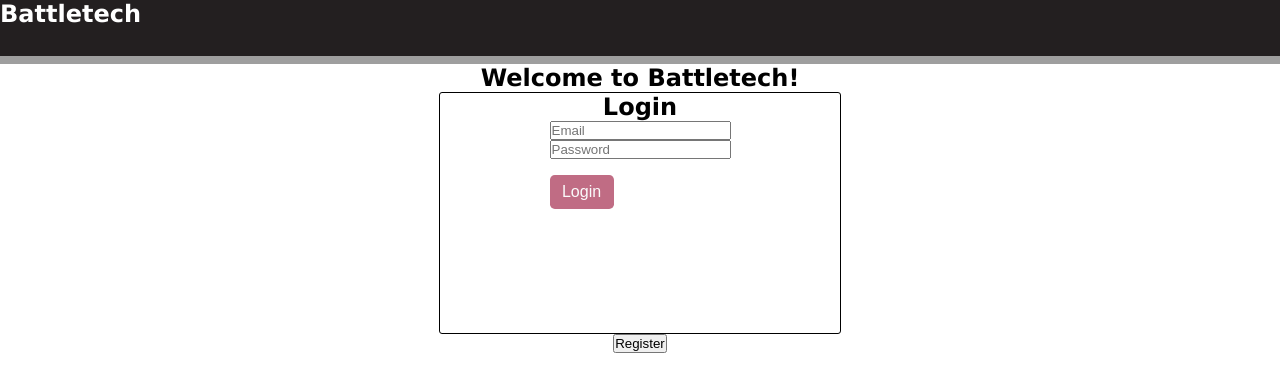
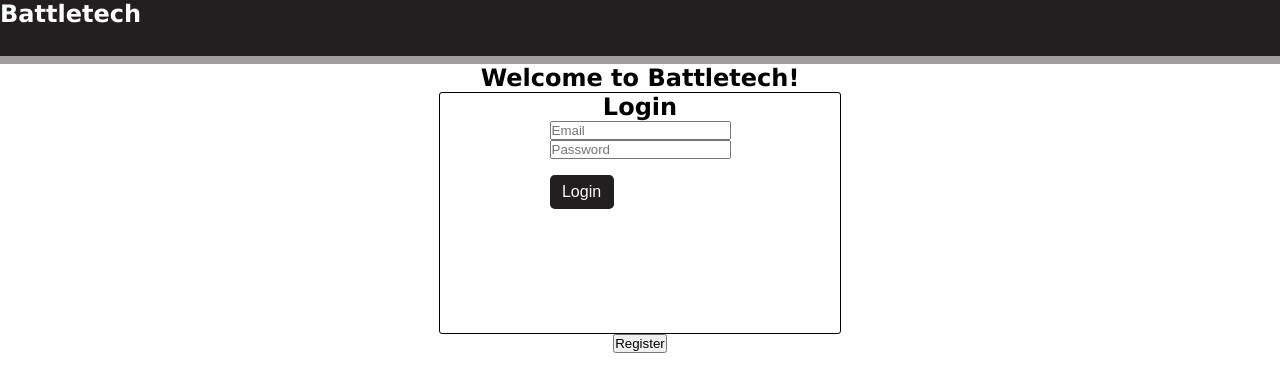
Before and after one commit to alexart721/battletech-centcom-client, a Next.js app: page / in a window 1280 px wide. Shown: the top 392 px of the page. Built offline with nearby package versions, Linux system fonts and the light colour scheme; grey boxes are pictures that could not be loaded.

Commit message:
login button color change

```diff
--- a/components/Login/Login.module.css
+++ b/components/Login/Login.module.css
@@ -16,7 +16,7 @@
   margin: 1rem 0;
   border-radius: 0.3rem;
   padding: 0.5rem;
-  background: #c06c84;
+  background: #231f20;
   color: #fafafa;
   font-size: 1rem;
 }
```
